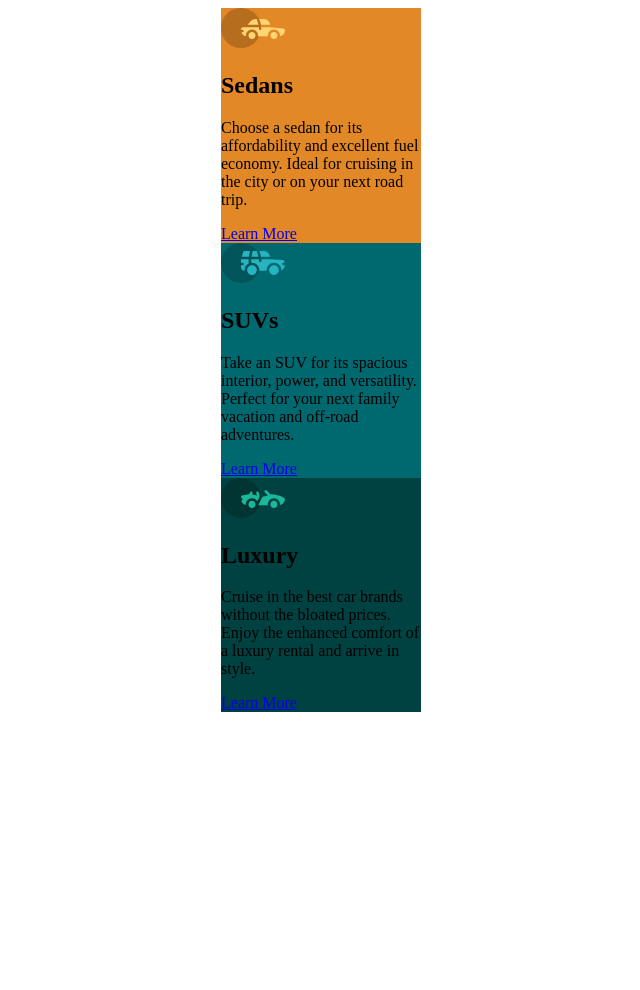
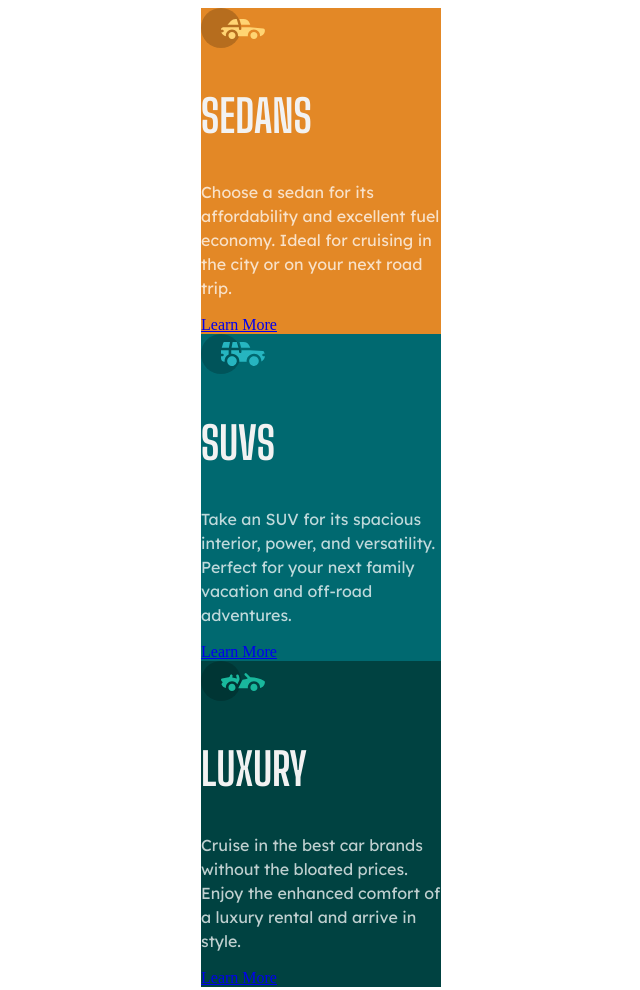
Before and after one commit to loganwoolf/FM-3-column-preview, a plain HTML site: page index.html in a window 1280 px wide. Shown: the whole page, without its empty margins (319-959 px from the left). Before the commit the page ends 800 px from the top, so only its background shows below. Drawn offline with Linux system fonts and the light colour scheme.

Commit message:
style and size h2 and p elements in css

```diff
--- a/style.css
+++ b/style.css
@@ -10,6 +10,8 @@
   --p-color: hsla(0, 0%, 100%, 0.75);
   --h-color: hsl(0, 0%, 95%);
 }
+html {
+}
 
 body {
   display: grid;
@@ -18,10 +20,34 @@ body {
 }
 
 .card {
-  max-width: 25ch;
+  max-width: 30ch;
 }
-.card:nth-child(1) {background-color: var(--bg-1-color);}
 
-.card:nth-child(2) {background-color: var(--bg-2-color);}
+.card > h2 {
+  color: var(--h-color);
+  font-family: 'Big Shoulders Display', cursive;
+  text-transform: uppercase;
+  font-size: 280%;
+}
 
-.card:nth-child(3) {background-color: var(--bg-3-color);}
+.card > p {
+  color: var(--p-color);
+  font-family: 'Lexend Deca', sans-serif;
+  line-height: 1.5;
+}
+
+.card > a {
+
+}
+
+.card:nth-child(1) {
+  background-color: var(--bg-1-color);
+}
+
+.card:nth-child(2) {
+  background-color: var(--bg-2-color);
+}
+
+.card:nth-child(3) {
+  background-color: var(--bg-3-color);
+}
```
